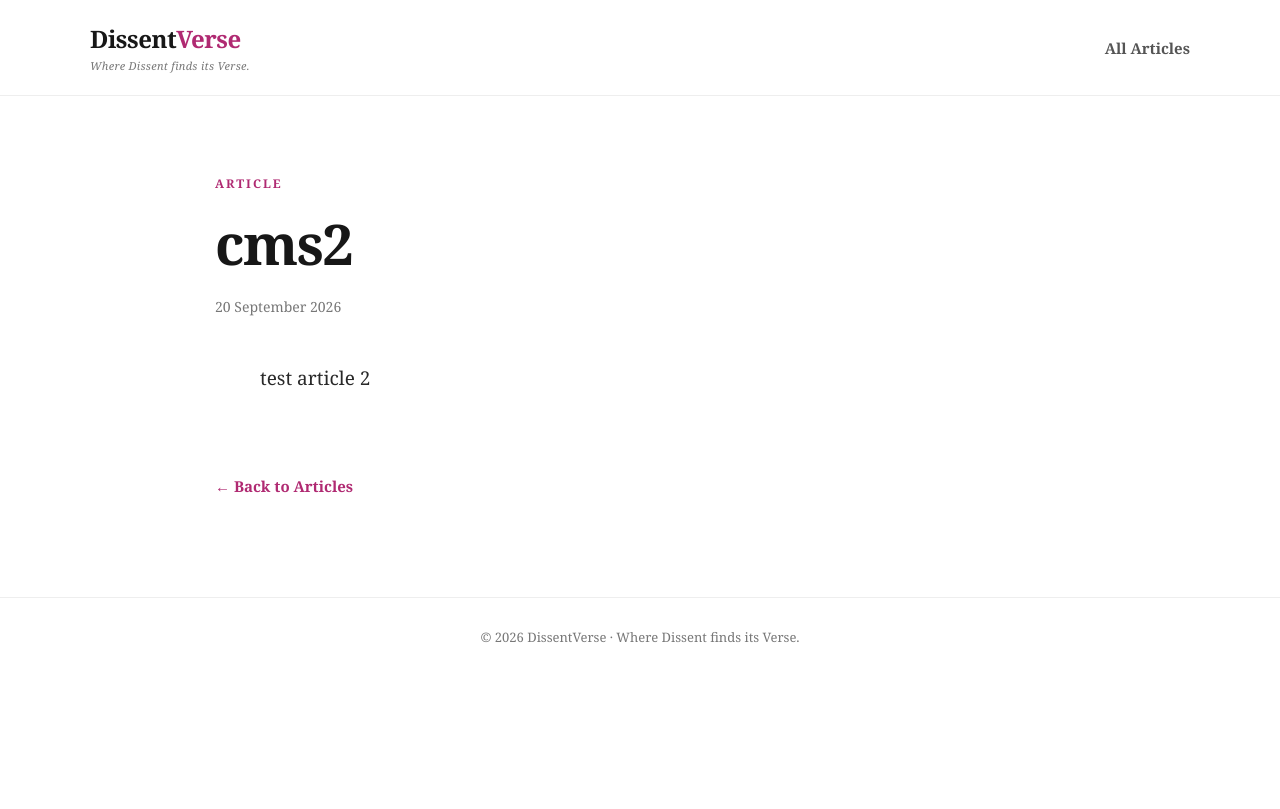
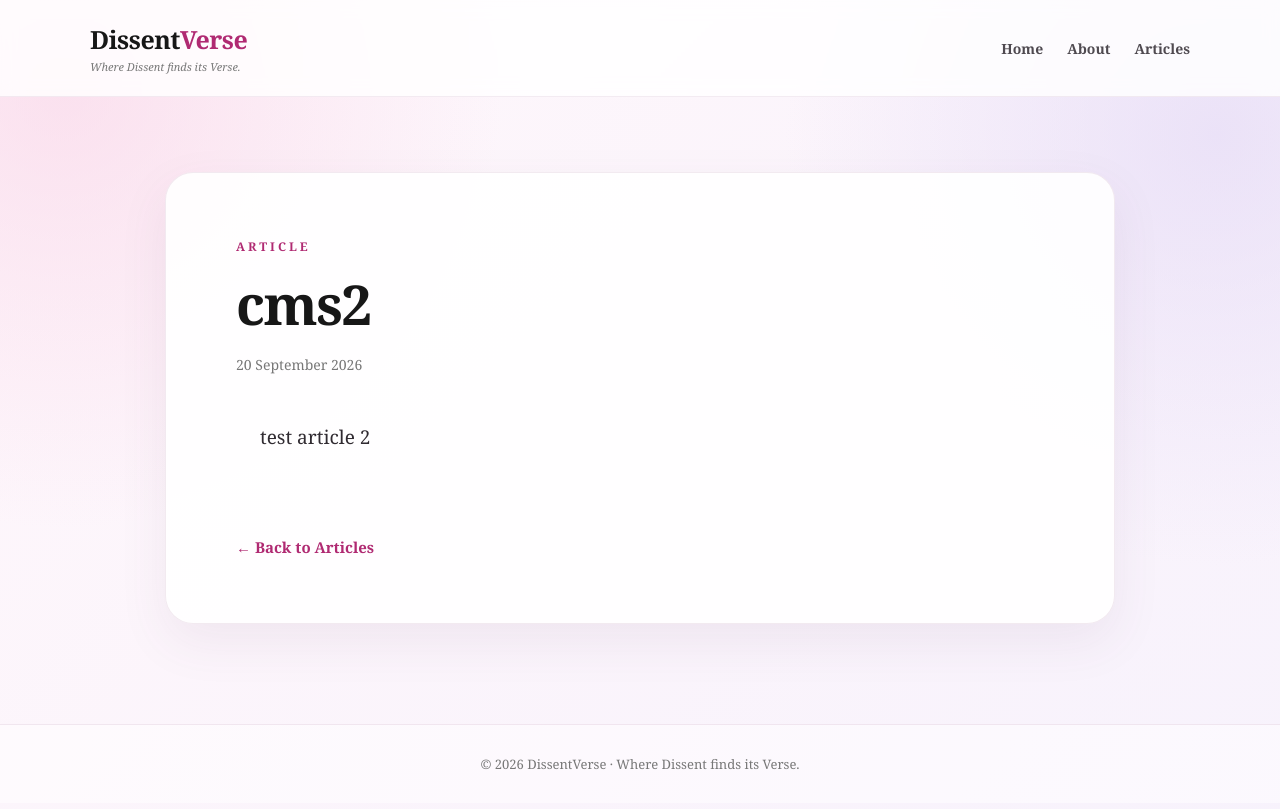
Before and after one commit to dissentverse/dissentverse, a Jekyll site: the page built from _posts/2026-09-20-cms2.md, in a window 1280 px wide. Shown: the top 809 px of the page. Built offline with Jekyll 4.4.1, drawn with Linux system fonts in a browser that asks for light colours.

Commit message:
Update post.html

```diff
--- a/_layouts/post.html
+++ b/_layouts/post.html
@@ -17,20 +17,29 @@
     body {
       margin: 0;
       font-family: Georgia, "Times New Roman", serif;
-      background: #fff;
-      color: #171717;
+      color: #29242a;
+
+      background:
+        radial-gradient(circle at 5% 10%, rgba(248, 210, 230, 0.6), transparent 30%),
+        radial-gradient(circle at 95% 15%, rgba(225, 214, 245, 0.6), transparent 30%),
+        linear-gradient(135deg, #fff7fb, #f7f2fc);
+
+      min-height: 100vh;
     }
 
     /* HEADER */
 
-    .article-header {
-      border-bottom: 1px solid #eee;
+    .site-header {
+      background: rgba(255, 255, 255, 0.82);
+      border-bottom: 1px solid rgba(190, 150, 180, 0.18);
+      backdrop-filter: blur(8px);
       padding: 22px 30px;
     }
 
-    .article-header-inner {
+    .header-inner {
       max-width: 1100px;
       margin: 0 auto;
+
       display: flex;
       justify-content: space-between;
       align-items: center;
@@ -44,7 +53,7 @@
     .brand {
       color: #171717;
       text-decoration: none;
-      font-size: 24px;
+      font-size: 25px;
       font-weight: bold;
       letter-spacing: -0.5px;
     }
@@ -58,43 +67,60 @@
       color: #777;
       font-size: 11px;
       font-style: italic;
-      letter-spacing: 0.3px;
     }
 
-    .header-link {
-      color: #555;
+    .navigation {
+      display: flex;
+      gap: 24px;
+    }
+
+    .navigation a {
+      color: #4f4a50;
       text-decoration: none;
-      font-size: 15px;
+      font-size: 14px;
       font-weight: bold;
     }
 
-    .header-link:hover {
+    .navigation a:hover {
       color: #b02a72;
     }
 
     /* ARTICLE */
 
     .article-page {
-      max-width: 900px;
+      max-width: 1000px;
       margin: 0 auto;
       padding: 75px 25px 100px;
     }
 
+    .article-container {
+      background: rgba(255, 255, 255, 0.91);
+
+      border: 1px solid rgba(190, 150, 180, 0.2);
+      border-radius: 28px;
+
+      padding: 65px 70px;
+
+      box-shadow:
+        0 18px 50px rgba(100, 60, 100, 0.08);
+    }
+
     .article-label {
-      display: inline-block;
       color: #b02a72;
       font-size: 12px;
       font-weight: bold;
-      letter-spacing: 2px;
+      letter-spacing: 3px;
       text-transform: uppercase;
-      margin-bottom: 20px;
+
+      margin-bottom: 18px;
     }
 
     .article-title {
-      font-size: 56px;
+      font-size: 55px;
       line-height: 1.12;
       letter-spacing: -1.5px;
-      margin: 0 0 22px;
+
+      margin: 0 0 20px;
       color: #171717;
     }
 
@@ -110,36 +136,44 @@
       width: 100%;
       max-height: 520px;
       object-fit: cover;
+
+      display: block;
+
       border-radius: 20px;
-      display: block;
-      margin-bottom: 55px;
+      margin-bottom: 50px;
     }
 
-    /* ARTICLE CONTENT */
+    /* CONTENT */
 
     .article-content {
       max-width: 760px;
       margin: 0 auto;
+
       font-size: 19px;
-      line-height: 1.85;
-      color: #292929;
+      line-height: 1.9;
+
+      color: #302b31;
     }
 
     .article-content p {
-      margin: 0 0 25px;
+      margin: 0 0 27px;
     }
 
     .article-content h2 {
-      font-size: 30px;
+      font-size: 31px;
       line-height: 1.3;
+
       margin: 55px 0 20px;
+
       color: #171717;
     }
 
     .article-content h3 {
-      font-size: 24px;
+      font-size: 25px;
       line-height: 1.4;
+
       margin: 40px 0 15px;
+
       color: #171717;
     }
 
@@ -148,7 +182,7 @@
     }
 
     .article-content em {
-      color: #444;
+      color: #514951;
     }
 
     .article-content a {
@@ -170,9 +204,12 @@
 
     .back-link {
       display: inline-block;
+
       margin-top: 55px;
+
       color: #b02a72;
       text-decoration: none;
+
       font-size: 15px;
       font-weight: bold;
     }
@@ -183,23 +220,28 @@
 
     /* FOOTER */
 
-    .article-footer {
-      border-top: 1px solid #eee;
+    .site-footer {
       text-align: center;
+
       padding: 30px 20px;
+
+      border-top: 1px solid rgba(190, 150, 180, 0.2);
+
       color: #777;
       font-size: 13px;
+
+      background: rgba(255, 255, 255, 0.45);
     }
 
     /* MOBILE */
 
-    @media (max-width: 700px) {
+    @media (max-width: 750px) {
 
-      .article-header {
+      .site-header {
         padding: 18px 20px;
       }
 
-      .article-header-inner {
+      .header-inner {
         align-items: flex-start;
       }
 
@@ -211,13 +253,21 @@
         font-size: 10px;
       }
 
-      .header-link {
-        font-size: 14px;
-        margin-top: 4px;
+      .navigation {
+        gap: 12px;
+      }
+
+      .navigation a {
+        font-size: 12px;
       }
 
       .article-page {
-        padding: 50px 20px 70px;
+        padding: 45px 15px 65px;
+      }
+
+      .article-container {
+        padding: 40px 25px;
+        border-radius: 22px;
       }
 
       .article-title {
@@ -252,10 +302,12 @@
 
 <body>
 
-  <header class="article-header">
-    <div class="article-header-inner">
+  <header class="site-header">
+
+    <div class="header-inner">
 
       <div class="brand-block">
+
         <a class="brand" href="{{ site.baseurl }}/">
           Dissent<span>Verse</span>
         </a>
@@ -263,51 +315,84 @@
         <div class="tagline">
           Where Dissent finds its Verse.
         </div>
+
       </div>
 
-      <a class="header-link" href="{{ site.baseurl }}/articles.html">
-        All Articles
+
+      <nav class="navigation">
+
+        <a href="{{ site.baseurl }}/">
+          Home
         </a>
 
+        <a href="{{ site.baseurl }}/about.html">
+          About
+        </a>
+
+        <a href="{{ site.baseurl }}/articles.html">
+          Articles
+        </a>
+
+      </nav>
+
     </div>
+
   </header>
 
 
   <main class="article-page">
 
+    <article class="article-container">
+
       <div class="article-label">
         Article
       </div>
+
 
       <h1 class="article-title">
         {{ page.title }}
       </h1>
 
+
       <div class="article-date">
         {{ page.date | date: "%d %B %Y" }}
       </div>
 
+
       {% if page.featured_image %}
+
         <img
           class="featured-image"
           src="{{ page.featured_image | relative_url }}"
           alt="{{ page.title }}"
         >
+
       {% endif %}
 
-    <article class="article-content">
+
+      <div class="article-content">
+
         {{ content }}
-    </article>
 
-    <a class="back-link" href="{{ site.baseurl }}/articles.html">
+      </div>
+
+
+      <a
+        class="back-link"
+        href="{{ site.baseurl }}/articles.html"
+      >
         ← Back to Articles
       </a>
+
+    </article>
 
   </main>
 
 
-  <footer class="article-footer">
+  <footer class="site-footer">
+
     © 2026 DissentVerse · Where Dissent finds its Verse.
+
   </footer>
 
 </body>
```
Lines whose indentation alone changed are shown as unchanged.
